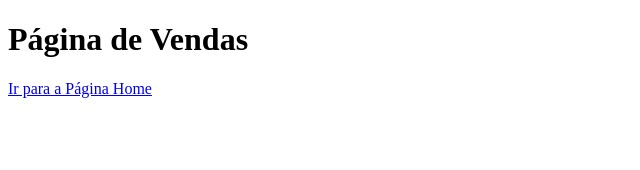
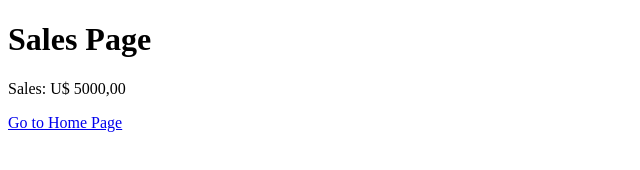
Before and after one commit to hugoMiquilino/learnGitHub, a plain HTML site: page sales.html in a window 1280 px wide. Shown: the whole page, without its empty margins (0-640 px from the left). Drawn offline with Linux system fonts and the light colour scheme.

Commit message:
translate the pages and add values on the sales page

```diff
--- a/vendas.html
+++ b/sales.html
@@ -4,11 +4,12 @@
     <meta charset="UTF-8">
     <meta http-equiv="X-UA-Compatible" content="IE=edge">
     <meta name="viewport" content="width=device-width, initial-scale=1.0">
-    <title>Vendas</title>
+    <title>Sales</title>
 </head>
 <body>
-    <h1>Página de Vendas</h1>
+    <h1>Sales Page</h1>
 
-    <a href="index.html">Ir para a Página Home</a>
+    <p>Sales: U$ 5000,00</p>
+    <a href="index.html">Go to Home Page</a>
 </body>
 </html>
```
Also changed, not shown: index.html (+2 -2 lines).
